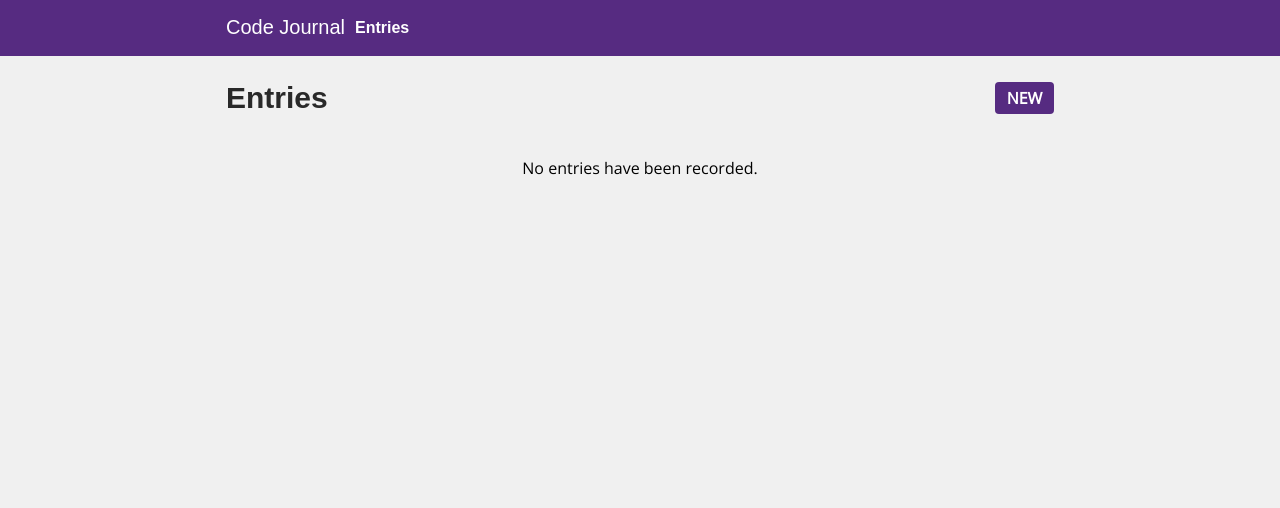
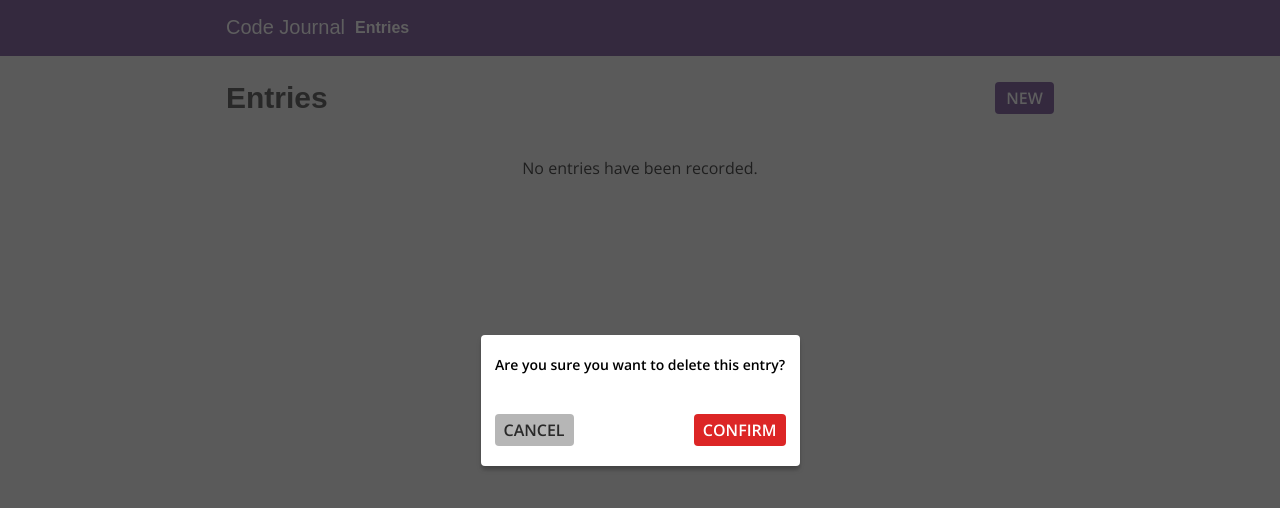
Before and after one commit to brendan-kormos/code-journal, a website: page index.html in a window 1280 px wide. Drawn offline with nearby package versions, Linux system fonts and the light colour scheme; a web font is replaced by a local one.

Commit message:
modal menu is created and styled #4

```diff
--- a/css/styles.css
+++ b/css/styles.css
@@ -152,6 +152,74 @@ h3 {
   margin: 0;
 }
 
+#modal-main {
+  position: fixed;
+  top: 0;
+  background-color: rgba(41, 41, 41, 0.75);
+  width: 100%;
+  height: 100%;
+}
+
+.confirm-delete {
+  display: flex;
+  flex-shrink: 0;
+  flex-direction: column;
+  align-items: center;
+  justify-content: space-around;
+  border-radius: 4px;
+  position: fixed;
+  width: 319px;
+  height: 131px;
+  margin: auto;
+  top: 0;
+  bottom: 0;
+  left: 0;
+  right: 0;
+  background-color: white;
+  font-family: 'Open Sans', sans-serif;
+  font-style: normal;
+  font-weight: 600;
+  box-shadow: 0 4px 4px 0 rgba(0, 0, 0, 0.25);
+}
+
+.confirm-delete > h3 {
+  color: #000;
+  white-space: nowrap;
+  font-size: 14px;
+  font-style: normal;
+  line-height: normal;
+  width: 291px;
+  text-align: center;
+}
+
+.confirm-delete-buttons {
+  font-family: inherit;
+  font-weight: 600;
+  width: 291px;
+  display: flex;
+  justify-content: space-between;
+}
+
+.confirm-delete-buttons > * {
+  font-family: inherit;
+  font-size: 16px;
+  font-weight: 600;
+  text-transform: uppercase;
+  padding: 5px 9px;
+  border-radius: 4px;
+  border: 0;
+}
+
+.confirm-delete-buttons > button[name='cancel'] {
+  background: #b6b6b6;
+  color: #292929;
+}
+
+.confirm-delete-buttons > button[name='confirm'] {
+  background-color: #dc2626;
+  color: #fff;
+}
+
 #entries-link:hover,
 #entry-form-link:hover,
 button:hover,
--- a/index.html
+++ b/index.html
@@ -16,8 +16,10 @@
     <link rel="preconnect" href="https://fonts.gstatic.com" crossorigin />
     <link rel="preconnect" href="https://fonts.googleapis.com" />
     <link rel="preconnect" href="https://fonts.gstatic.com" crossorigin />
+    <link rel="preconnect" href="https://fonts.googleapis.com" />
+    <link rel="preconnect" href="https://fonts.gstatic.com" crossorigin />
     <link
-      href="https://fonts.googleapis.com/css2?family=Open+Sans&family=Proza+Libre&display=swap"
+      href="https://fonts.googleapis.com/css2?family=Open+Sans:wght@400;600&family=Proza+Libre&display=swap"
       rel="stylesheet" />
     <link rel="stylesheet" href="css/reset.css" />
     <link rel="stylesheet" href="css/layout.css" />
@@ -115,6 +117,15 @@
         </ul>
       </div>
     </main>
+    <div id="modal-main">
+      <form class="confirm-delete">
+        <h3>Are you sure you want to delete this entry?</h3>
+        <div class="confirm-delete-buttons">
+          <button type="submit" name="cancel">Cancel</button>
+          <button type="submit" name="confirm">Confirm</button>
+        </div>
+      </form>
+    </div>
     <script src="js/data.js"></script>
     <script src="js/main.js"></script>
   </body>
```
